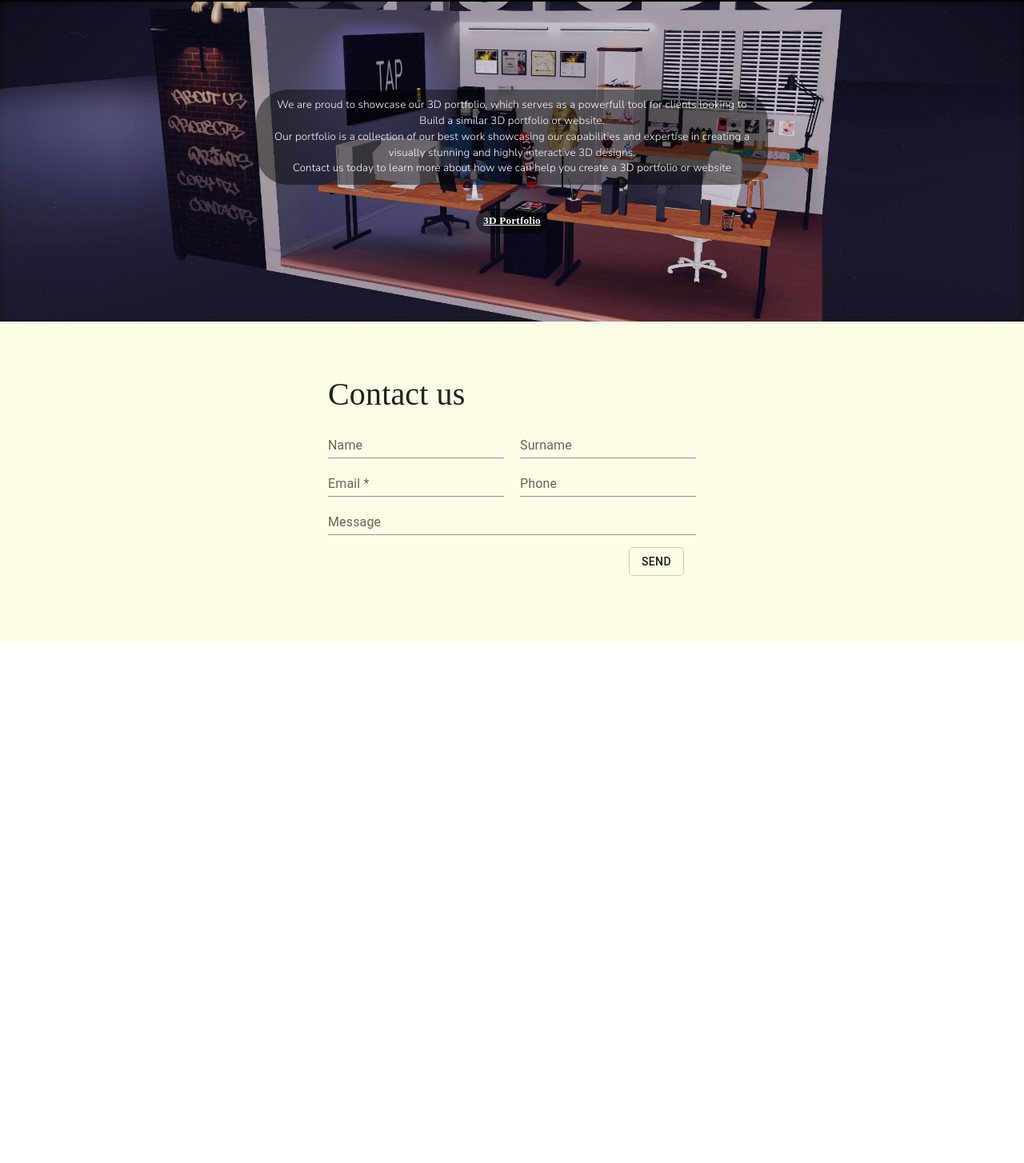
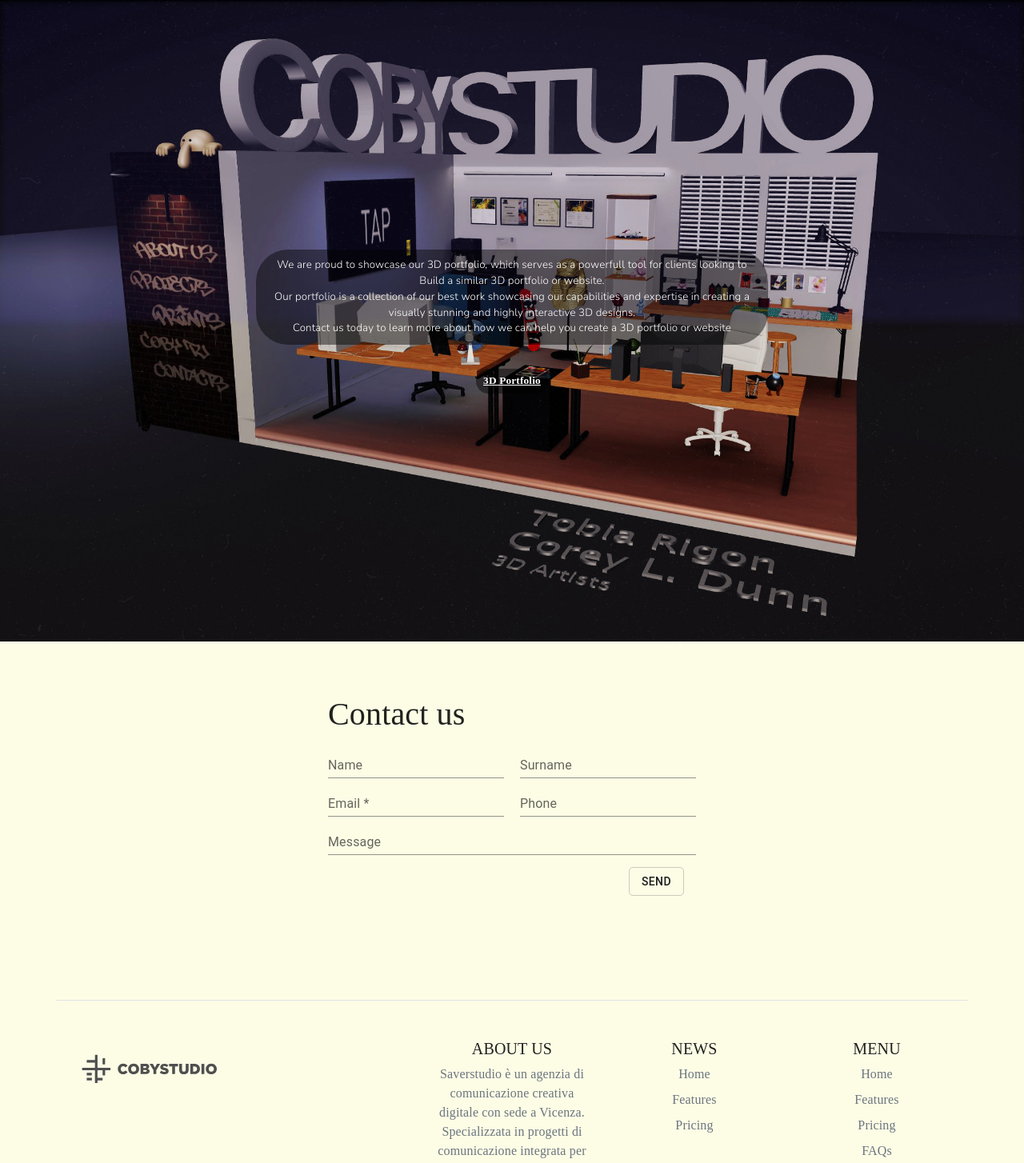
Before and after one commit to Cela24k/cobystudio, a React (Create React App) app: page / in a window 1280 px wide. Shown: the part 3845-5299 px from the top of the page at 80% size. Before the commit the page ends 4647 px from the top, so only its background shows below. Built offline with nearby package versions, Linux system fonts and the light colour scheme; grey boxes are pictures that could not be loaded; a web font is replaced by a local one.

Commit message:
Edited contacts/3dportfolio

```diff
--- a/src/App.scss
+++ b/src/App.scss
@@ -88,7 +88,7 @@
 
       .image-wrapper {
         width: 100vw;
-        height: 50%;
+        height: 100%;
 
         .image-filter-panel {
           position: absolute;
@@ -106,7 +106,7 @@
 
         .portfolio-container {
           width: 100%;
-          height: 50vh;
+          height: 100vh;
           // border: 1px solid red;
           position: absolute;
           display: flex;
@@ -174,7 +174,8 @@
     }
 
     &.f {
-      background-color: black;
+      height: 100vh;
+      background-color: #fdfde6;
     }
   }
 }
--- a/src/Components/DrawerAppBar.jsx
+++ b/src/Components/DrawerAppBar.jsx
@@ -32,6 +32,15 @@
       case 0:
         handleHomeButton();
         break;
+      case 1:
+        handleServicesButton();
+        break;
+      case 2:
+        handleContactButton();
+        break;
+      case 3:
+        handleContactButton();
+        break;
       default:
         break;
     }
@@ -39,6 +48,14 @@
 
   const handleHomeButton = ()=>{
     document.querySelector('#my-model-logo').scrollIntoView({ behavior: 'smooth' });
+  }
+
+  const handleContactButton = () => {
+    document.getElementById(5).scrollIntoView({ behavior: 'smooth' });
+  }
+
+  const handleServicesButton = () => {
+    document.getElementById(2).scrollIntoView({ behavior: 'smooth' });
   }
 
   const drawer = (
--- a/src/Components/Main.jsx
+++ b/src/Components/Main.jsx
@@ -5,6 +5,7 @@
 import Avatars from "./MainPage/Avatars"
 import Contact from "./MainPage/Contact"
 import Products from "./MainPage/Products";
+import Portfolio from "./MainPage/Portfolio";
 import { useState, useEffect } from 'react';
 
 function getScrollPercent() {
@@ -191,6 +192,7 @@
       <Avatars />
       <Products />
       <VisualArt />
+      <Portfolio/>
       <Contact />
     </div>
   );
--- a/src/Components/MainPage/Contact.jsx
+++ b/src/Components/MainPage/Contact.jsx
@@ -9,20 +9,7 @@
     }
 
     return (
-        <div className="main e" id="5">
-            <div className="image-wrapper">
-                <div className="image-filter-panel"></div>
-                <div className="portfolio-container">
-                    <div className="portfolio-dialog">We are proud to showcase our 3D portfolio,
-                        which serves as a powerfull tool for clients looking to Build a
-                        similar 3D portfolio or website. <br></br> Our portfolio is a collection of our best
-                        work showcasing our capabilities and expertise in creating a visually
-                        stunning and highly interactive 3D designs. <br></br> Contact us today to learn
-                        more about how we can help you create a 3D portfolio or website </div>
-                    <div className="portfolio-dialog-link" ><a href="3dportfolio" className="threed-link"> 3D Portfolio </a></div>
-                </div>
-                <img className="studio-image" src="images/Stanza_Coby.jpg" alt="" />
-            </div>
+        <div className="main f" id="6">
             <div className="contact-flex-container">
                 <div className="contact-wrapper" >
                     <div className="contact-row">
@@ -51,6 +38,43 @@
 
                 </div>
             </div>
+            <div className="container">
+                <footer className="row row-cols-1 row-cols-sm-2 row-cols-md-5 py-5 my-5 border-top">
+                    <div className="col mb-3">
+                        <a href="/" class="d-flex align-items-center mb-3 link-dark text-decoration-none">
+                            <img src="images/logo2.svg" alt="" />
+                        </a>
+                        {/* <p class="text-muted">© 2022</p> */}
+                    </div>
+                    <div className="col mb-3"></div>
+                    <div class="col mb-3">
+                        <h5>ABOUT US</h5>
+                        <ul class="nav flex-column">
+                            <li class="nav-item mb-2"><a href="#" class="nav-link p-0 text-muted">Saverstudio è un agenzia di comunicazione creativa
+                            digitale con sede a Vicenza. Specializzata in progetti di
+                            comunicazione integrata per aziende.</a></li>
+                        </ul>
+                    </div>
+                    <div class="col mb-3">
+                        <h5>NEWS</h5>
+                        <ul class="nav flex-column">
+                            <li class="nav-item mb-2"><a href="#" class="nav-link p-0 text-muted">Home</a></li>
+                            <li class="nav-item mb-2"><a href="#" class="nav-link p-0 text-muted">Features</a></li>
+                            <li class="nav-item mb-2"><a href="#" class="nav-link p-0 text-muted">Pricing</a></li>
+                        </ul>
+                    </div>
+                    <div class="col mb-3">
+                        <h5>MENU</h5>
+                        <ul class="nav flex-column">
+                            <li class="nav-item mb-2"><a href="#" class="nav-link p-0 text-muted">Home</a></li>
+                            <li class="nav-item mb-2"><a href="#" class="nav-link p-0 text-muted">Features</a></li>
+                            <li class="nav-item mb-2"><a href="#" class="nav-link p-0 text-muted">Pricing</a></li>
+                            <li class="nav-item mb-2"><a href="#" class="nav-link p-0 text-muted">FAQs</a></li>
+                            <li class="nav-item mb-2"><a href="#" class="nav-link p-0 text-muted">About</a></li>
+                        </ul>
+                    </div>
+                </footer>
+            </div>
         </div>
     )
 }
--- /dev/null
+++ b/src/Components/MainPage/Portfolio.jsx
@@ -0,0 +1,21 @@
+function Portfolio() {
+    return (
+        <div className="main e" id="5">
+            <div className="image-wrapper">
+                <div className="image-filter-panel"></div>
+                <div className="portfolio-container">
+                    <div className="portfolio-dialog">We are proud to showcase our 3D portfolio,
+                        which serves as a powerfull tool for clients looking to Build a
+                        similar 3D portfolio or website. <br></br> Our portfolio is a collection of our best
+                        work showcasing our capabilities and expertise in creating a visually
+                        stunning and highly interactive 3D designs. <br></br> Contact us today to learn
+                        more about how we can help you create a 3D portfolio or website </div>
+                    <div className="portfolio-dialog-link" ><a href="3dportfolio" className="threed-link"> 3D Portfolio </a></div>
+                </div>
+                <img className="studio-image" src="images/Stanza_Coby.jpg" alt="" />
+            </div>
+        </div>
+    )
+}
+
+export default Portfolio;
```
